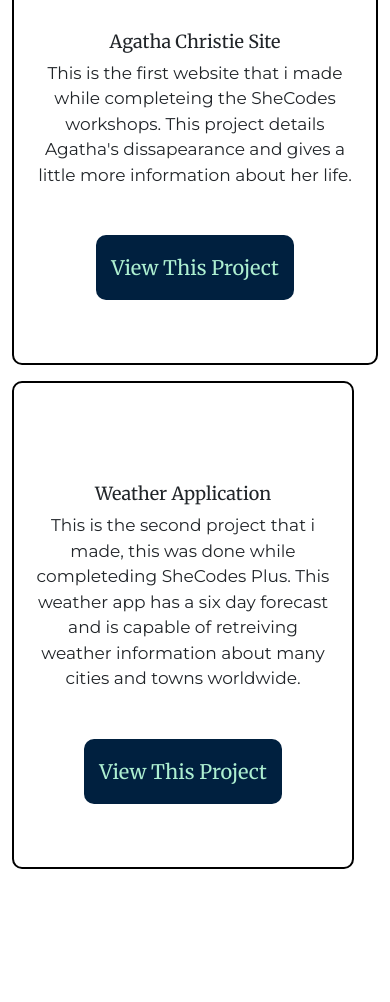
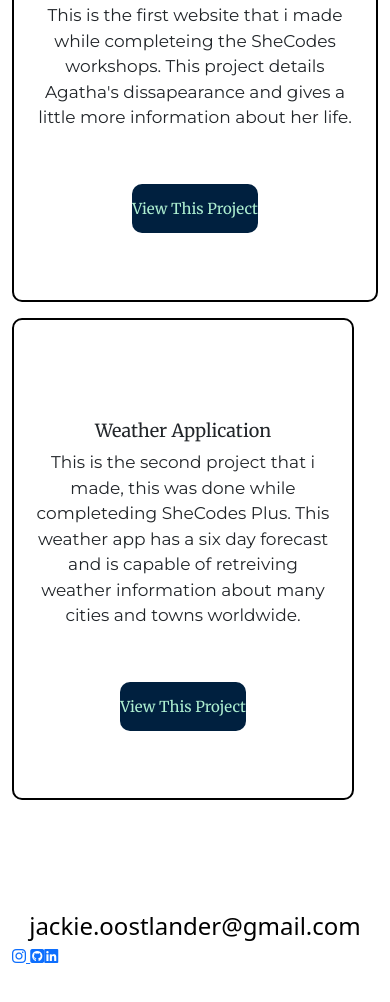
Before and after one commit to Jacqueline-Hunik/responsive-course-project, a plain HTML site: page index.html in a window 390 px wide. Shown: the part 844-1846 px from the top of the page. Before the commit the page ends 1761 px from the top, so only its background shows below. Drawn offline with nearby package versions, Linux system fonts and the light colour scheme; a web font is replaced by a local one.

Commit message:
started the websites footer

```diff
--- a/index.html
+++ b/index.html
@@ -29,7 +29,7 @@
       rel="stylesheet"
     />
     <script
-      src="https://kit.fontawesome.com/23f8c94407.js"
+      src="https://kit.fontawesome.com/f6f18256e5.js"
       crossorigin="anonymous"
     ></script>
     <link rel="stylesheet" href="/src/styles.css" />
@@ -113,6 +113,30 @@
           </div>
         </div>
       </div>
+      <footer>
+        <div class="d-flex justify-content-center">
+          <a href="mailto:jackie.oostlander@gmail.com" class="email-link">
+            jackie.oostlander@gmail.com
+          </a>
+        </div>
+        <div>
+          <a
+            href="https://www.instagram.com/jacqueline.hunik/?hl=en"
+            target="_blank"
+          >
+            <i class="fa-brands fa-instagram"></i>
+          </a>
+          <a
+            href="https://github.com/Jacqueline-Hunik?tab=repositories"
+            target="_blank"
+            ><i class="fa-brands fa-github-square"></i></a
+          ><a
+            href="https://www.linkedin.com/in/jacqueline-cunningham-oostlander-280ab6229/"
+            target="_blank"
+            ><i class="fa-brands fa-linkedin"></i
+          ></a>
+        </div>
+      </footer>
     </div>
   </body>
 </html>
--- a/src/styles.css
+++ b/src/styles.css
@@ -58,6 +58,15 @@ nav li.active a {
   color: #00bbf0;
 }
 
+footer {
+  margin: 60px 0px;
+}
+footer .email-link {
+  text-decoration: none;
+  color: black;
+  font-size: 24px;
+  text-align: center;
+}
 .btn-branding {
   font-size: 20px;
   font-family: "Merriweather", serif;
@@ -138,6 +147,11 @@ nav li.active a {
   .intro-text {
     padding: 100px;
   }
+  .btn-branding {
+    font-size: 10px;
+    padding: 20px 10px;
+    margin: 0px;
+  }
   nav h3 {
     display: none;
   }
@@ -180,4 +194,9 @@ nav li.active a {
     width: 100%;
     margin-top: 100px;
   }
+  .btn-branding {
+    font-size: 15px;
+    padding: 15px 0px;
+    margin: 5px;
+  }
 }
```
Also changed, not shown: contact.html (+3 -3 lines).
